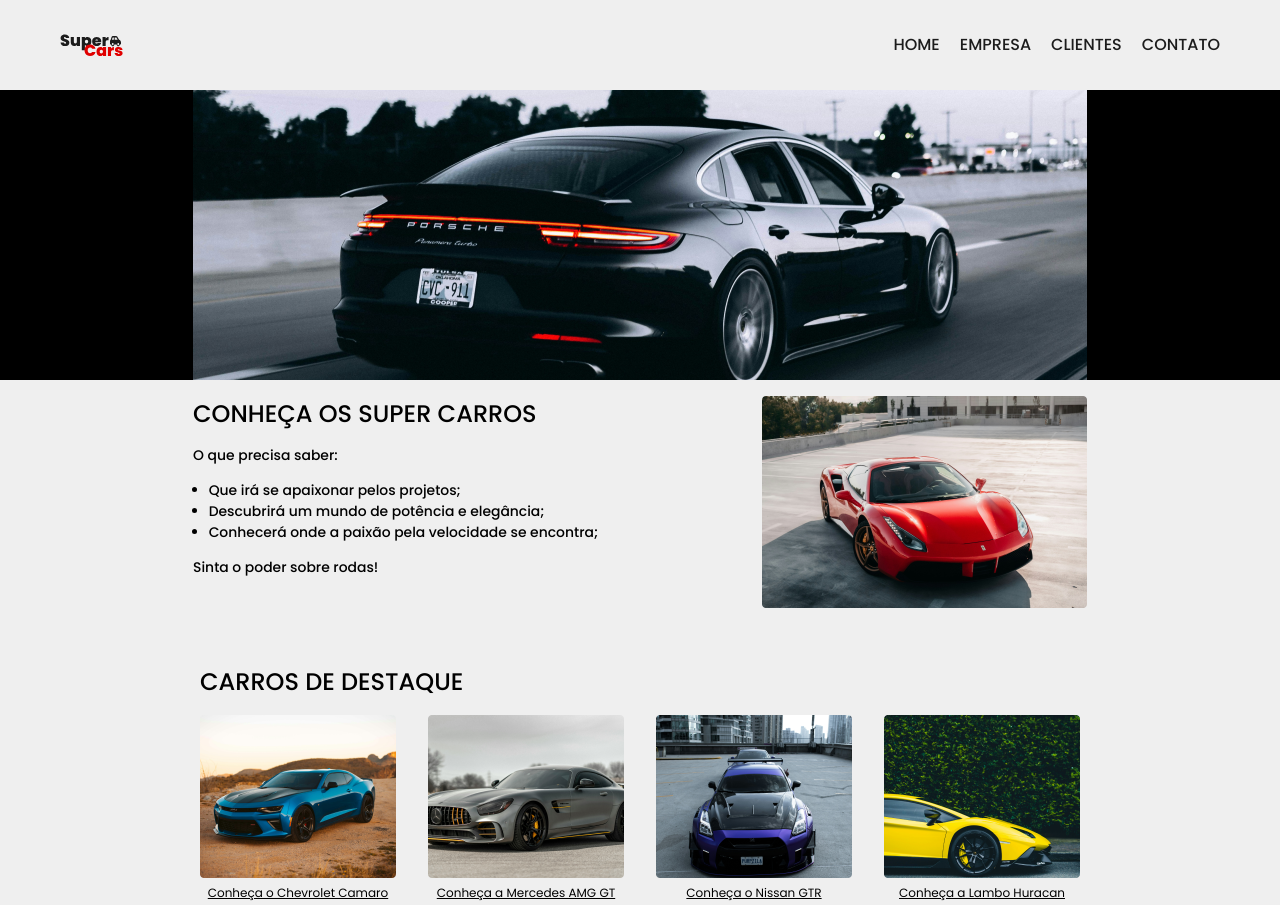
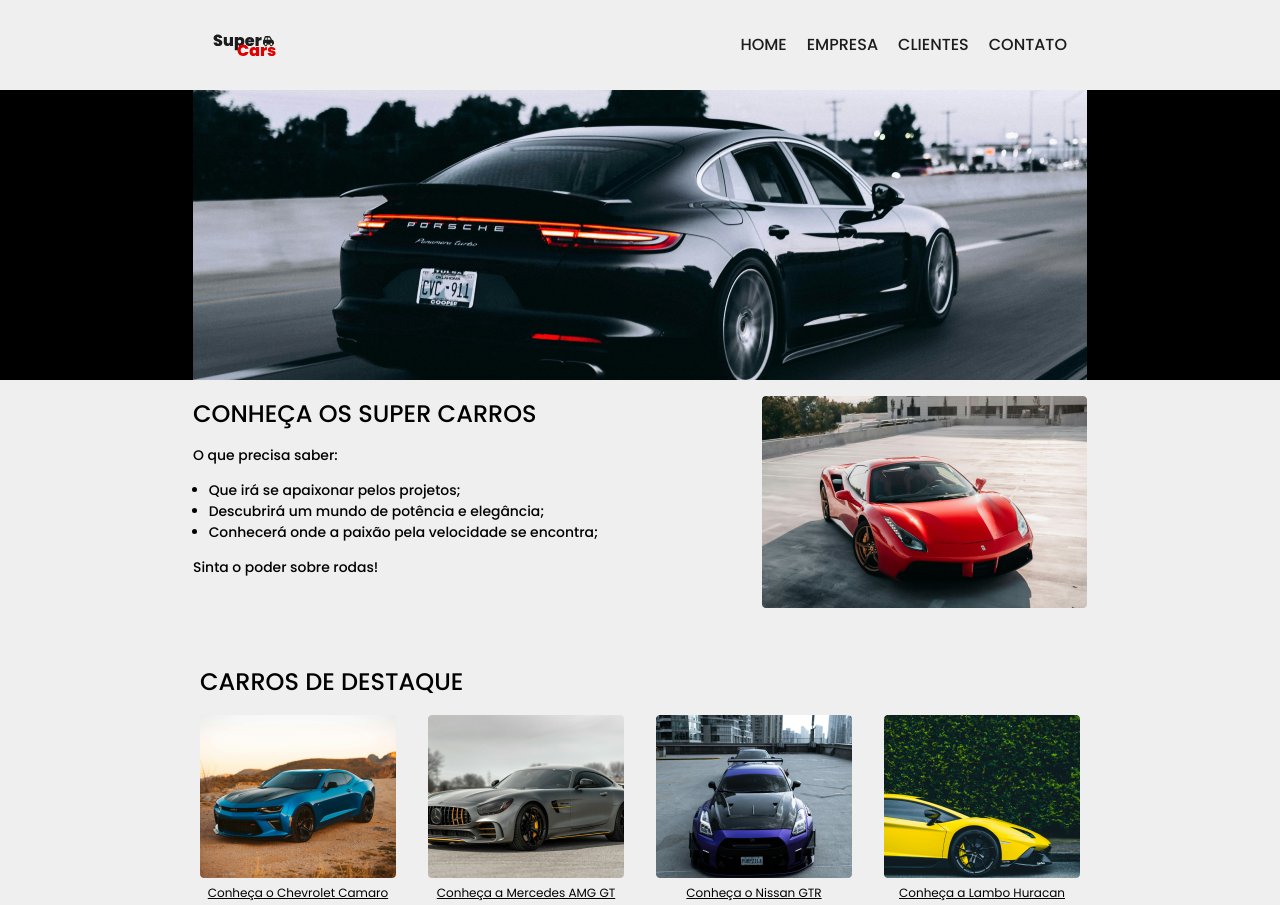
Before and after one commit to oMatheus-Farias/test-groupidealtrends, a plain HTML site: page src/index.html in a window 1280 px wide. Shown: the top 905 px of the page. Drawn offline with Linux system fonts and the light colour scheme.

Commit message:
refactor: dasktop menu padding remover

```diff
--- a/src/style.css
+++ b/src/style.css
@@ -17,12 +17,14 @@
 
 .header {
   width: 100%;
+  max-width: 55.87em;
   height: 5.62em;
   background-color: #efefef;
   display: flex;
   justify-content: space-between;
   align-items: center;
   padding: 0 1.25em;
+  margin: 0 auto;
 }
 
 .header-button-menu {
@@ -35,10 +37,6 @@
 }
 
 @media screen and (min-width: 50em) {
-  .header {
-    padding: 0 3.75em;
-  }
-
   .header-button-menu {
     display: none;
   }
```
